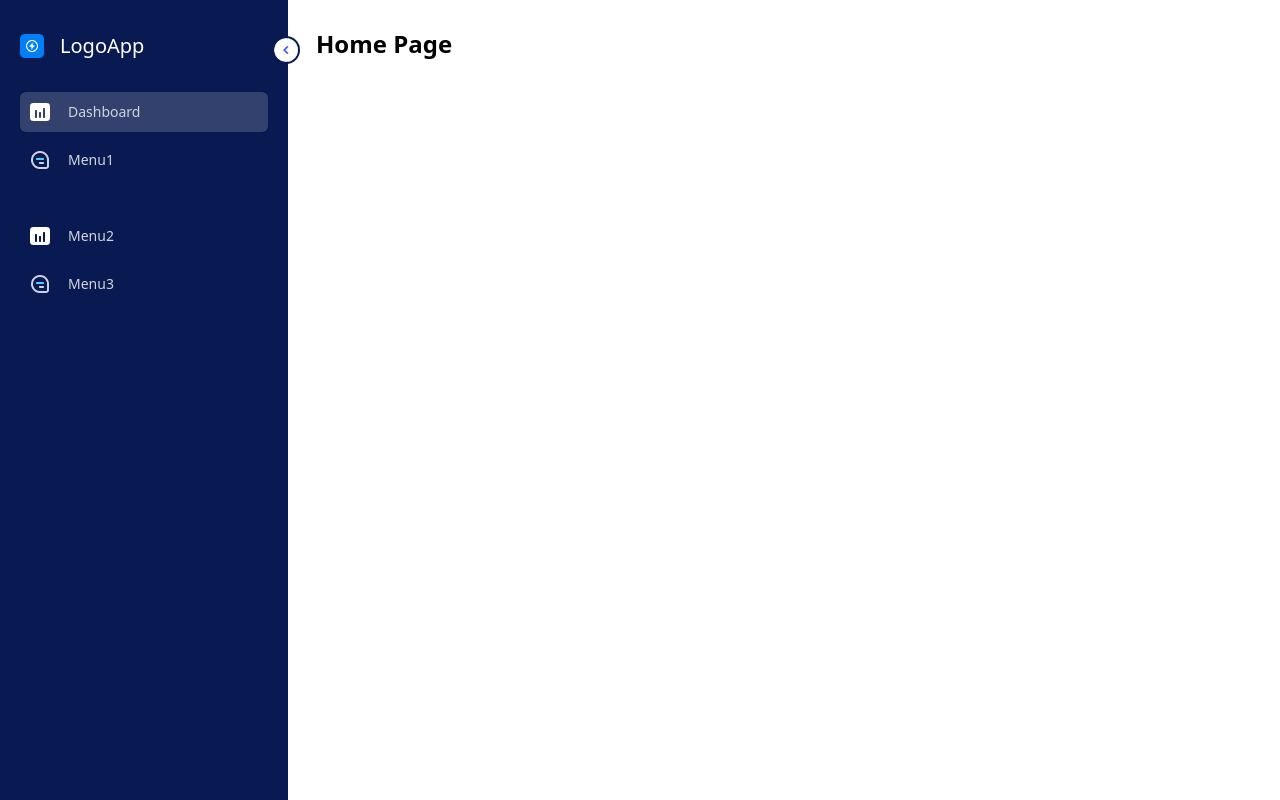
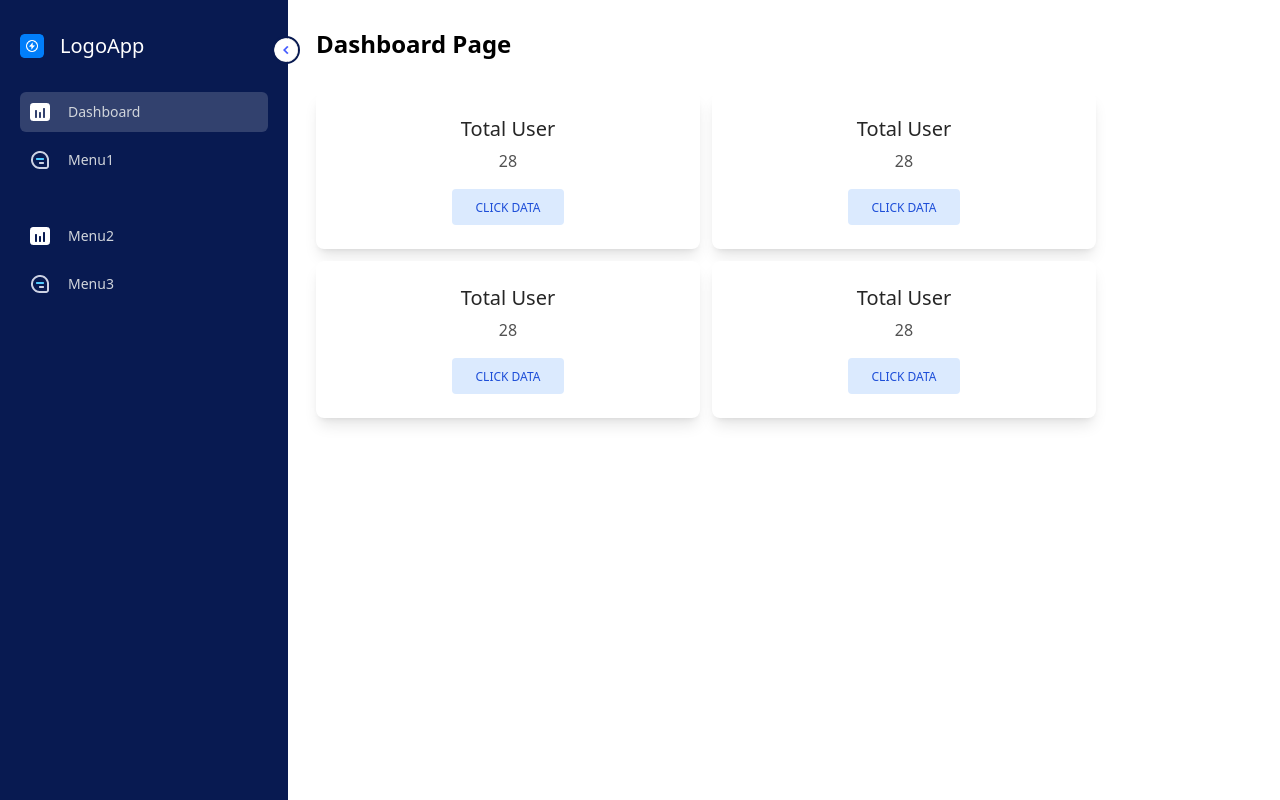
Before and after one commit to haidarrahman30/shop-customer-data-train, a Next.js app: page / in a window 1280 px wide. Built offline with nearby package versions, Linux system fonts and the light colour scheme.

Commit message:
Content and Card Header component explore

```diff
--- /dev/null
+++ b/components/Card.tsx
@@ -0,0 +1,31 @@
+import React from 'react';
+
+type IProps = React.HTMLProps<HTMLDivElement> & {
+  title?: string;
+  value?: string | number;
+  buttonLabel?: string;
+  onClick?: () => void;
+}
+
+const Card: React.FC<IProps> = ({ title, value, buttonLabel, onClick, ...rest }) => {
+  return (
+    <div {...rest} className={`block max-w-sm rounded-lg bg-white p-6 shadow-lg basis-1/3 md:basis-1/2 sm:basis-1 ${rest.className}`}>
+      <h5 className="mb-2 text-xl font-medium leading-tight text-neutral-800">
+        {title}
+      </h5>
+      <p className="mb-4 text-base text-neutral-600">
+        {value}
+      </p>
+      <button
+        type="button"
+        className="inline-block rounded bg-blue-100 px-6 pt-2.5 pb-2 text-xs font-medium uppercase leading-normal text-blue-700 transition duration-150 ease-in-out hover:bg-blue-accent-100 focus:bg-blue-accent-100 focus:outline-none focus:ring-0 active:bg-blue-accent-200"
+        onClick={onClick}
+        {...rest}
+      >
+        {buttonLabel}
+      </button>
+    </div>
+  );
+}
+
+export default Card;
--- a/components/Content.tsx
+++ b/components/Content.tsx
@@ -1,11 +1,45 @@
-import React from 'react'
+import React from 'react';
+import Card from './Card';
+import Header from './Header';
 
 function Content() {
   return (
-    <div className="flex-1 h-screen p-7">
-        <h1 className="text-2xl font-semibold ">Home Page</h1>
-      </div>
+    <div className="flex-1 h-screen p-7 bg-light">
+        <Header title="Dashboard Page" />
+
+        {/* Card Dashboard Example */}
+        <div className="flex flex-row gap-3 flex-wrap mt-8 w-full">
+          <Card
+            title="Total User"
+            value={28}
+            buttonLabel="Click Data"
+            style={{ textAlign: 'center' }}
+          />
+
+        <Card
+            title="Total User"
+            value={28}
+            buttonLabel="Click Data"
+            style={{ textAlign: 'center' }}
+          />
+
+        <Card
+            title="Total User"
+            value={28}
+            buttonLabel="Click Data"
+            style={{ textAlign: 'center' }}
+          />
+
+        <Card
+            title="Total User"
+            value={28}
+            buttonLabel="Click Data"
+            style={{ textAlign: 'center' }}
+          />
+        </div>
+
+    </div>
   )
 }
 
-export default Content
+export default Content;
--- /dev/null
+++ b/components/Header.tsx
@@ -0,0 +1,15 @@
+import React from 'react';
+
+type IProps = {
+  title: string;
+}
+
+const Header: React.FC<IProps> = ({ title }) => {
+  return (
+    <h1 className="text-2xl font-semibold">
+      {title}
+    </h1>
+  );
+}
+
+export default Header;
```
